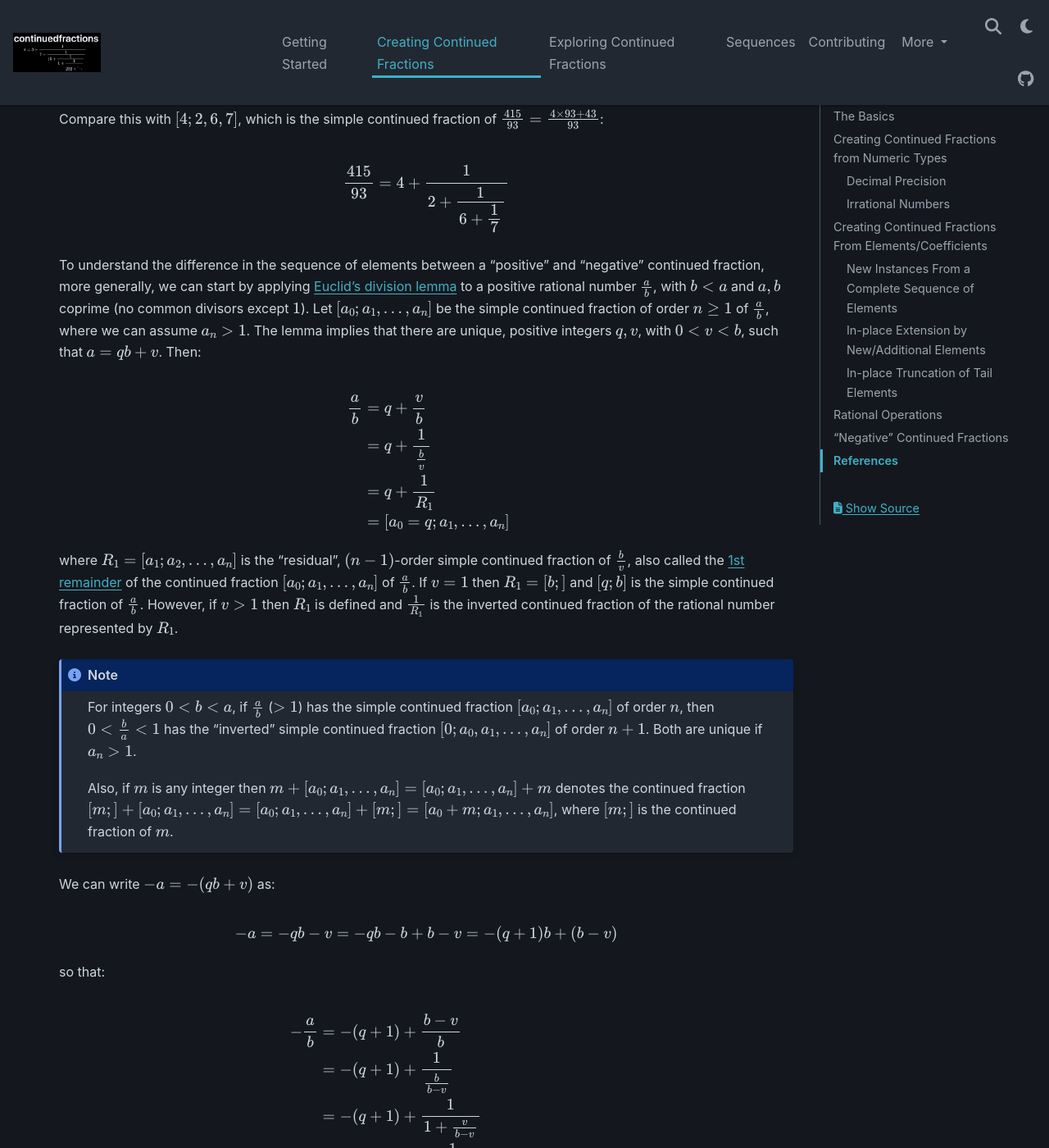
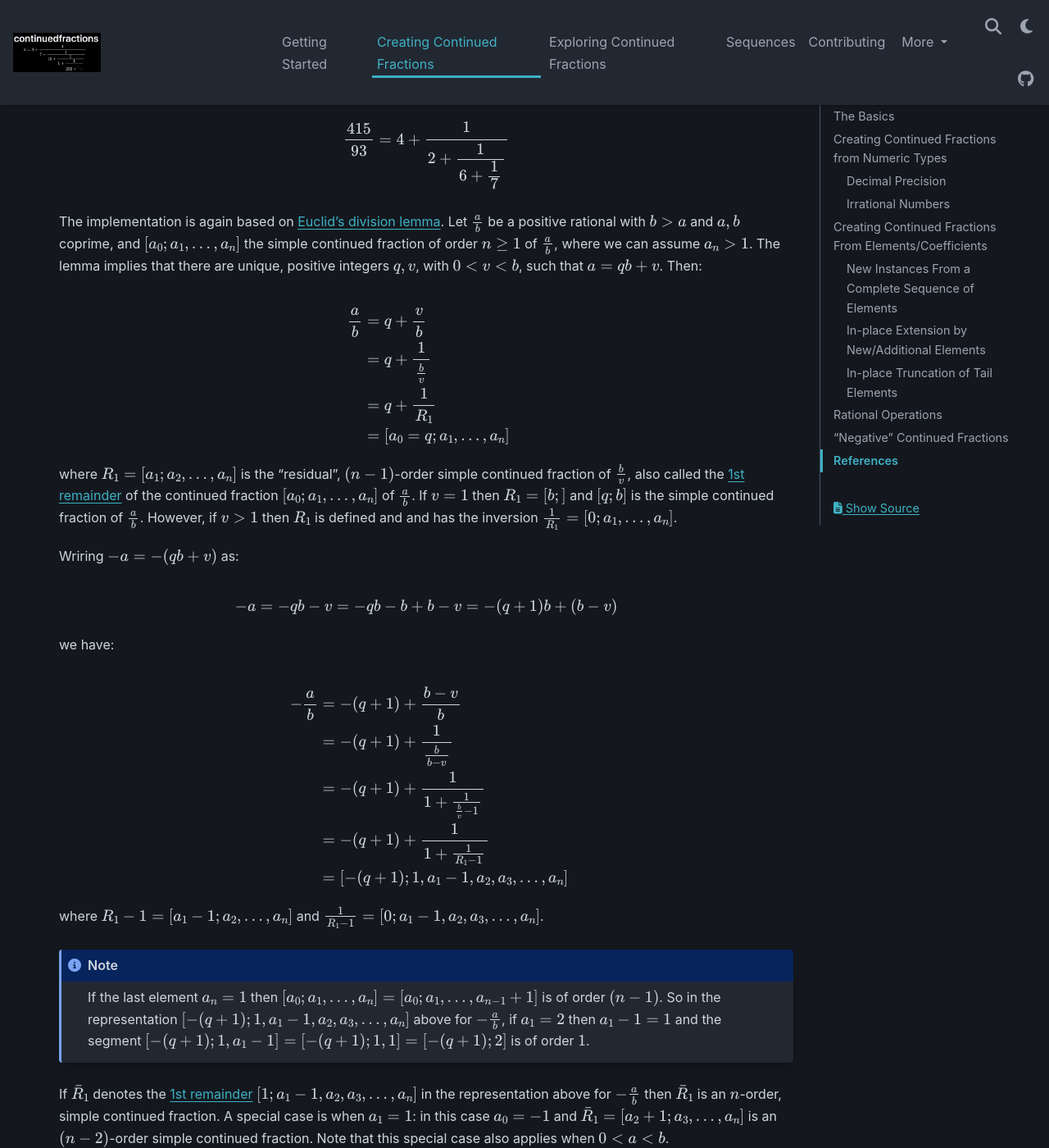
Before and after one commit to sr-murthy/continuedfractions, a Sphinx documentation site: the page built from docs/sources/creating-continued-fractions.rst, in a window 1280 px wide and 1400 px high, scrolled down 10453 px. Shown: the whole window at 82% size. Built offline with Sphinx 7.4.7 and the PyData theme 0.15.4, drawn with Linux system fonts in a browser that asks for light colours; nearby versions of some CDN libraries; some of the changed text lies outside the part shown.

Commit message:
Release `v0.19.1` (#136)
* chore: bump version refs to `v0.19.1`

* docs: simplifications

* chore(deps): update dev. deps

* chore(deps): remove `Numba` as package dep + update `lib.continued_fraction_from_rational` & tests + update docs

* chore: bump version

```diff
--- a/docs/sources/creating-continued-fractions.rst
+++ b/docs/sources/creating-continued-fractions.rst
@@ -400,26 +400,26 @@ For any other numeric type, such as :py:class:`complex`, if the operation is def
    >>> complex(1, 2) + ContinuedFraction(3, 2)
    (2.5+2j)
 
-The full set of rational operations can be viewed directly in the `class source <https://github.com/sr-murthy/continuedfractions/blob/main/src/continuedfractions/continuedfraction.py>`_ - the class source also can be viewed from links in the :doc:`class API reference <continuedfractions/continuedfraction>`.
+The full set of rational operations can be viewed directly in the `class source <https://github.com/sr-murthy/continuedfractions/blob/main/src/continuedfractions/continuedfraction.py>`_ or the :doc:`API reference <continuedfractions/continuedfraction>`.
 
 .. _creating-continued-fractions.negative-continued-fractions:
 
 “Negative” Continued Fractions
 ==============================
 
-Continued fractions for negative numbers can be derived, provided we use `Euclidean integer division <https://en.wikipedia.org/wiki/Continued_fraction#Calculating_continued_fraction_representations>`_ to calculate the elements of the representation, by starting with the integer part of the number, and then calculating the remaining elements for the fractional part with the successive quotients and remainders obtained in each division step. For example, :math:`\frac{-415}{93} = \frac{-5 \times 93 + 50}{93}` has the (unique) simple continued fraction :math:`[-5; 1, 1, 6, 7]`:
+A brief explanation is given here of how continued fractions for negative fractions are implemented in this package. To illustrate the discussion we can consider the fraction :math:`\frac{-415}{93} = \frac{-5 \times 93 + 50}{93}`, which has the continued fraction :math:`[-5; 1, 1, 6, 7]`:
 
 .. math::
 
    -\frac{415}{93} = -5 + \cfrac{1}{1 + \cfrac{1}{1 + \cfrac{1}{6 + \cfrac{1}{7}}}}
 
-Compare this with :math:`[4; 2, 6, 7]`, which is the simple continued fraction of :math:`\frac{415}{93} = \frac{4 \times 93 + 43}{93}`:
+in comparison with :math:`\frac{415}{93} = \frac{4 \times 93 + 43}{93}`, which has the continued fraction :math:`[4; 2, 6, 7]`:
 
 .. math::
 
    \frac{415}{93} = 4 + \cfrac{1}{2 + \cfrac{1}{6 + \cfrac{1}{7}}}
 
-To understand the difference in the sequence of elements between a "positive" and "negative" continued fraction, more generally, we can start by applying `Euclid's division lemma <https://en.wikipedia.org/wiki/Euclidean_division#Division_theorem>`_ to a positive rational number :math:`\frac{a}{b}`, with :math:`b < a` and :math:`a, b` coprime (no common divisors except :math:`1`). Let :math:`[a_0;a_1,\ldots,a_n]` be the simple continued fraction of order :math:`n \geq 1` of :math:`\frac{a}{b}`, where we can assume :math:`a_n > 1`. The lemma implies that there are unique, positive integers :math:`q, v`, with :math:`0 < v < b`, such that :math:`a = qb + v`. Then:
+The implementation is again based on `Euclid's division lemma <https://en.wikipedia.org/wiki/Euclidean_division#Division_theorem>`_. Let :math:`\frac{a}{b}` be a positive rational with :math:`b > a` and :math:`a, b` coprime, and :math:`[a_0;a_1,\ldots,a_n]` the simple continued fraction of order :math:`n \geq 1` of :math:`\frac{a}{b}`, where we can assume :math:`a_n > 1`. The lemma implies that there are unique, positive integers :math:`q, v`, with :math:`0 < v < b`, such that :math:`a = qb + v`. Then:
 
 .. math::
 
@@ -430,30 +430,21 @@ To understand the difference in the sequence of elements between a "positive" an
                &= [a_0 = q; a_1, \ldots, a_n]
    \end{align}
 
-where :math:`R_1 = [a_1; a_2, \ldots, a_n]` is the "residual", :math:`(n - 1)`-order simple continued fraction of :math:`\frac{b}{v}`, also called the :ref:`1st remainder <exploring-continued-fractions.remainders>` of the continued fraction :math:`[a_0;a_1,\ldots,a_n]` of :math:`\frac{a}{b}`. If :math:`v = 1` then :math:`R_1 = [b;]` and :math:`[q; b]` is the simple continued fraction of :math:`\frac{a}{b}`. However, if :math:`v > 1` then :math:`R_1` is defined and :math:`\frac{1}{R_1}` is the inverted continued fraction of the rational number represented by :math:`R_1`.
+where :math:`R_1 = [a_1; a_2, \ldots, a_n]` is the "residual", :math:`(n - 1)`-order simple continued fraction of :math:`\frac{b}{v}`, also called the :ref:`1st remainder <exploring-continued-fractions.remainders>` of the continued fraction :math:`[a_0;a_1,\ldots,a_n]` of :math:`\frac{a}{b}`. If :math:`v = 1` then :math:`R_1 = [b;]` and :math:`[q; b]` is the simple continued fraction of :math:`\frac{a}{b}`. However, if :math:`v > 1` then :math:`R_1` is defined and and has the inversion :math:`\frac{1}{R_1} = [0; a_1, \ldots, a_n]`.
 
-.. _creating-continued-fractions.basic-rules:
-
-.. note::
-
-   For integers :math:`0 < b < a`, if :math:`\frac{a}{b}` (:math:`> 1`) has the simple continued fraction :math:`[a_0; a_1, \ldots, a_n]` of order :math:`n`, then :math:`0 < \frac{b}{a} < 1` has the "inverted" simple continued fraction :math:`[0; a_0, a_1, \ldots, a_n]` of order :math:`n + 1`. Both are unique if :math:`a_n > 1`.
-
-   Also, if :math:`m` is any integer then :math:`m + [a_0;a_1,\ldots, a_n] = [a_0;a_1,\ldots, a_n] + m` denotes the continued fraction :math:`[m;] + [a_0;a_1,\ldots, a_n] = [a_0;a_1,\ldots, a_n] + [m;] = [a_0 + m;a_1,\ldots, a_n]`, where :math:`[m;]` is the continued fraction of :math:`m`.
-
-We can write :math:`-a = -(qb + v)` as:
+Wriring :math:`-a = -(qb + v)` as:
 
 .. math::
 
    -a = -qb - v = -qb - b + b - v = -(q + 1)b + (b - v)
 
-so that:
+we have:
 
 .. math::
 
    \begin{align}
    -\frac{a}{b} &= -(q + 1) + \frac{b - v}{b} \\
                 &= -(q + 1) + \frac{1}{\frac{b}{b - v}} \\
-                &= -(q + 1) + \frac{1}{1 + \frac{v}{b - v}} \\
                 &= -(q + 1) + \frac{1}{1 + \frac{1}{\frac{b}{v} - 1}} \\
                 &= -(q + 1) + \frac{1}{1 + \frac{1}{R_1 - 1}} \\
                 &= [-(q + 1); 1, a_1 - 1, a_2, a_3,\ldots, a_n]
@@ -478,13 +469,9 @@ Thus, we can say that if :math:`[a_0; a_1,\ldots, a_n]` is the :math:`n`-order s
    [-(a_0 + 1); 1, a_1 - 1, a_2, \ldots,a_n]   \hskip{3em} & n \geq 2 \text{ and } a_1 \geq 2
    \end{cases}
 
-This represents a **division-free** algorithm for computing the simple continued fraction of the negative of a positive rational number, and is faithfully implemented in the :py:meth:`~continuedfractions.continuedfraction.ContinuedFraction.__neg__` method.
+This provides a direct way to compute the continued fraction of the negative of a positive rational number, without going through usual division algorithm, and is faithfully implemented in the :py:meth:`~continuedfractions.continuedfraction.ContinuedFraction.__neg__` method.
 
-.. note::
-
-   This algorithm can be combined with the :ref:`basic rule <creating-continued-fractions.basic-rules>` for the simple continued fraction of the multiplicative inverse of a given positive rational number to yield division-free algorithms for computing simple continued fractions for multiplying and dividing pairs of rational numbers, and also for taking exponents of rational numbers with integers.
-
-We can illustrate the negation relations above with :py:class:`~continuedfractions.continuedfraction.ContinuedFraction` instances for small fractions :math:`\frac{a}{b}` where :math:`|a| < |b|`:
+The negation relations above can be illustrated with :py:class:`~continuedfractions.continuedfraction.ContinuedFraction` instances for small fractions :math:`\frac{a}{b}` where :math:`|a| < |b|`:
 
 .. code:: python
 
--- a/pyproject.toml
+++ b/pyproject.toml
@@ -25,9 +25,7 @@ requires-python = ">=3.10"
 
 license = {file = "LICENSE"}
 
-dependencies = [
-    "numba",
-]
+dependencies = []
 
 readme = "README.md"
 
--- a/src/continuedfractions/version.py
+++ b/src/continuedfractions/version.py
@@ -1 +1 @@
-__version__ = "0.19.0"
+__version__ = "0.19.1"
```
Also changed, not shown: CONTRIBUTING.md (+21 -30 lines), README.md (+5 -1 lines), docs/sources/contributing.rst (+5 -25 lines), docs/sources/getting-started.rst (+2 -7 lines), 4 other files.
